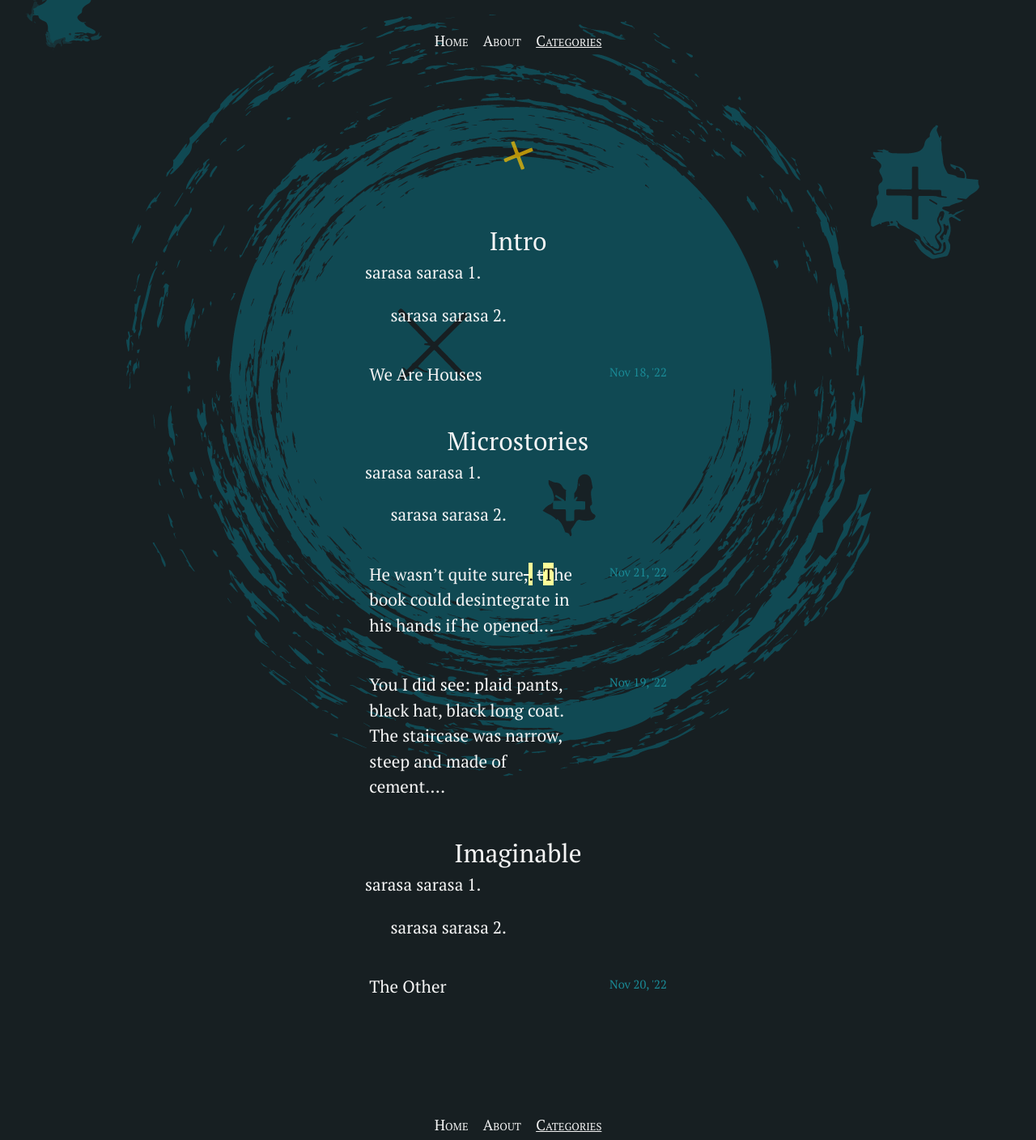
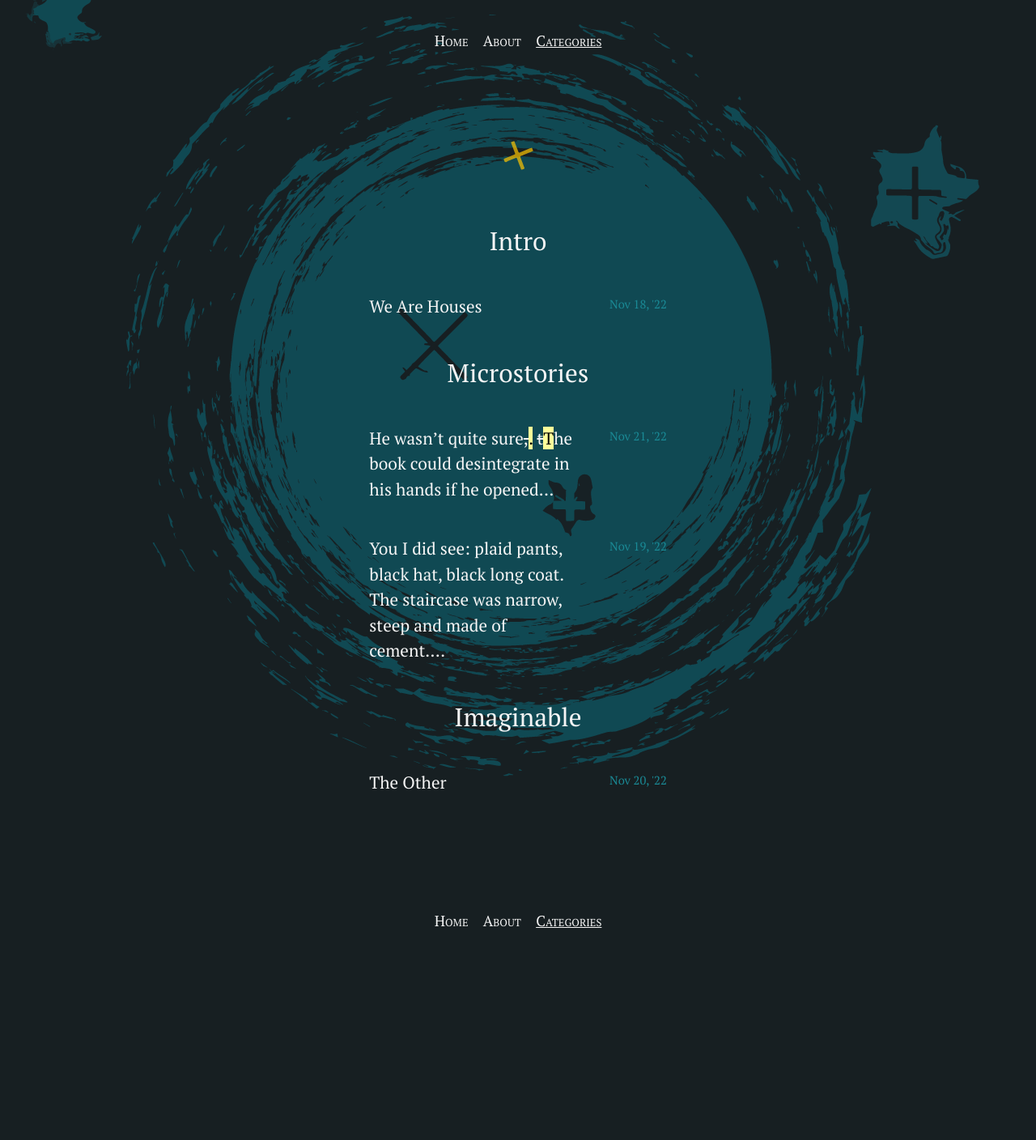
Before and after one commit to silvialohrmann/editorial, a Jekyll site: the page built from categories.html, in a window 1280 px wide. Shown: the whole page at 81% size. Built offline with Jekyll 4.4.1, drawn with Linux system fonts in a browser that asks for light colours; after the commit the page ends 1156 px from its top, so only the background shows below that.

Commit message:
Update categories.html

```diff
--- a/categories.html
+++ b/categories.html
@@ -16,14 +15,14 @@
 {% assign intro_desc = "sarasa sarasa 1" %}
 {% assign imaginable_desc = "sarasa sarasa 2" %}
 
-{% if category != "Intro" %}
+{% if page.category contains "intro" %}
 {% capture category_description %}
 {{ intro_desc }}.
 {% endcapture %}
 <p class="category-description">{{ category_description }}</p>
 {% endif %}
 
-{% if category != "Imaginable" %}
+{% if page.category contains "imaginable" %}
 {% capture category_description %}
 {{ imaginable_desc }}.
 {% endcapture %}
```
Also changed, not shown: other parts of categories.html (+0 -1 lines).
